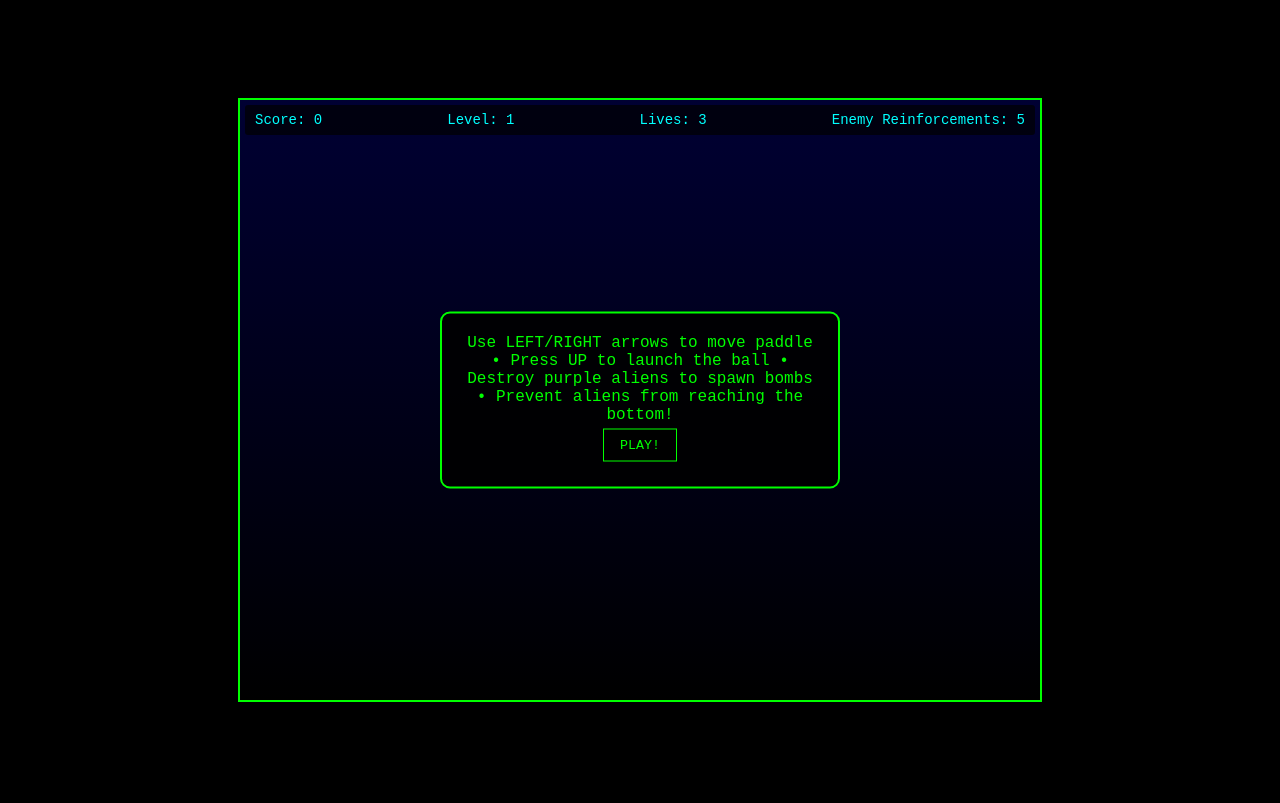
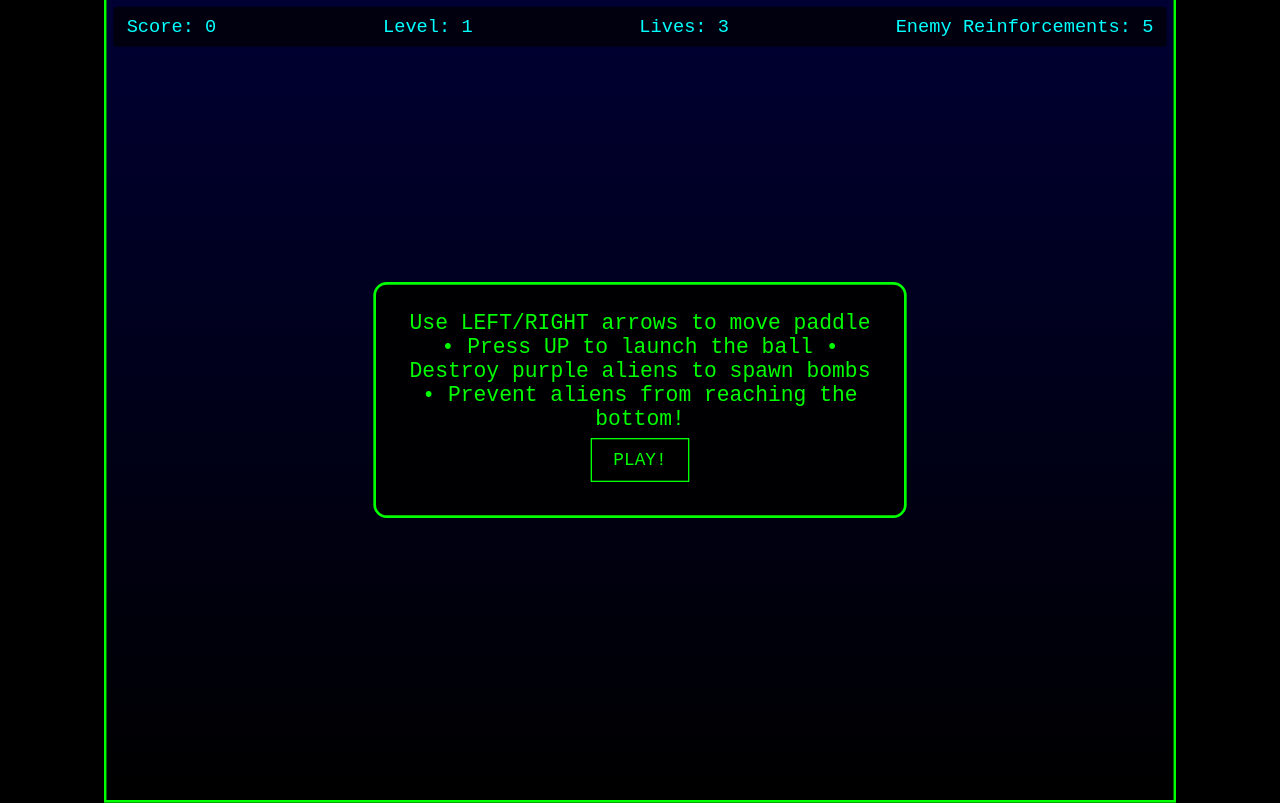
Before and after one commit to SerjTargarien/SpaceArkaders, a plain HTML site: page index.html in a window 1280 px wide. Drawn offline with Linux system fonts and the light colour scheme.

Commit message:
Make game scale to window

```diff
--- a/index.html
+++ b/index.html
@@ -5,14 +5,18 @@
     <meta name="viewport" content="width=device-width, initial-scale=1.0">
     <title>Space Arkaders</title>
     <style>
-        body {
+        html, body {
             margin: 0;
             padding: 0;
+            width: 100%;
+            height: 100%;
+        }
+
+        body {
             background: #000;
             display: flex;
             justify-content: center;
             align-items: center;
-            min-height: 100vh;
             font-family: 'Courier New', monospace;
             color: #00ff00;
         }
@@ -21,6 +25,9 @@
             border: 2px solid #00ff00;
             position: relative;
             background: #001100;
+            width: 800px;
+            height: 600px;
+            transform-origin: center center;
         }
 
         canvas {
@@ -259,6 +266,12 @@
             // Flag for level transitions
             transitioning: false
         };
+
+        function resizeGame() {
+            const container = document.getElementById('gameContainer');
+            const scale = Math.min(window.innerWidth / game.width, window.innerHeight / game.height);
+            container.style.transform = `scale(${scale})`;
+        }
 
         // Lowered maximum ball speed for better playability
         const MAX_BALL_SPEED = 5;
@@ -718,6 +731,9 @@
 
             // Begin polling for gamepad input on the menu
             inputLoop();
+
+            resizeGame();
+            window.addEventListener('resize', resizeGame);
         }
 
         // Cancel any active animation frame for the main game loop
```
